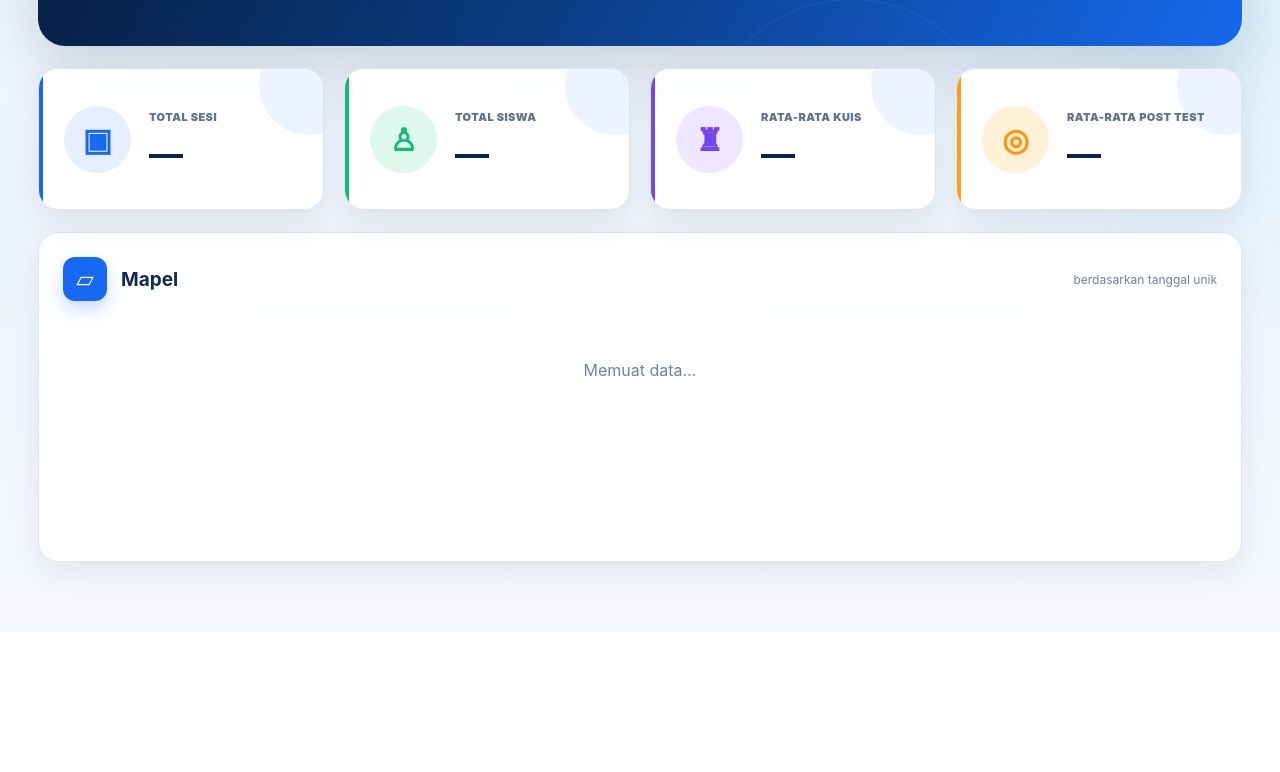
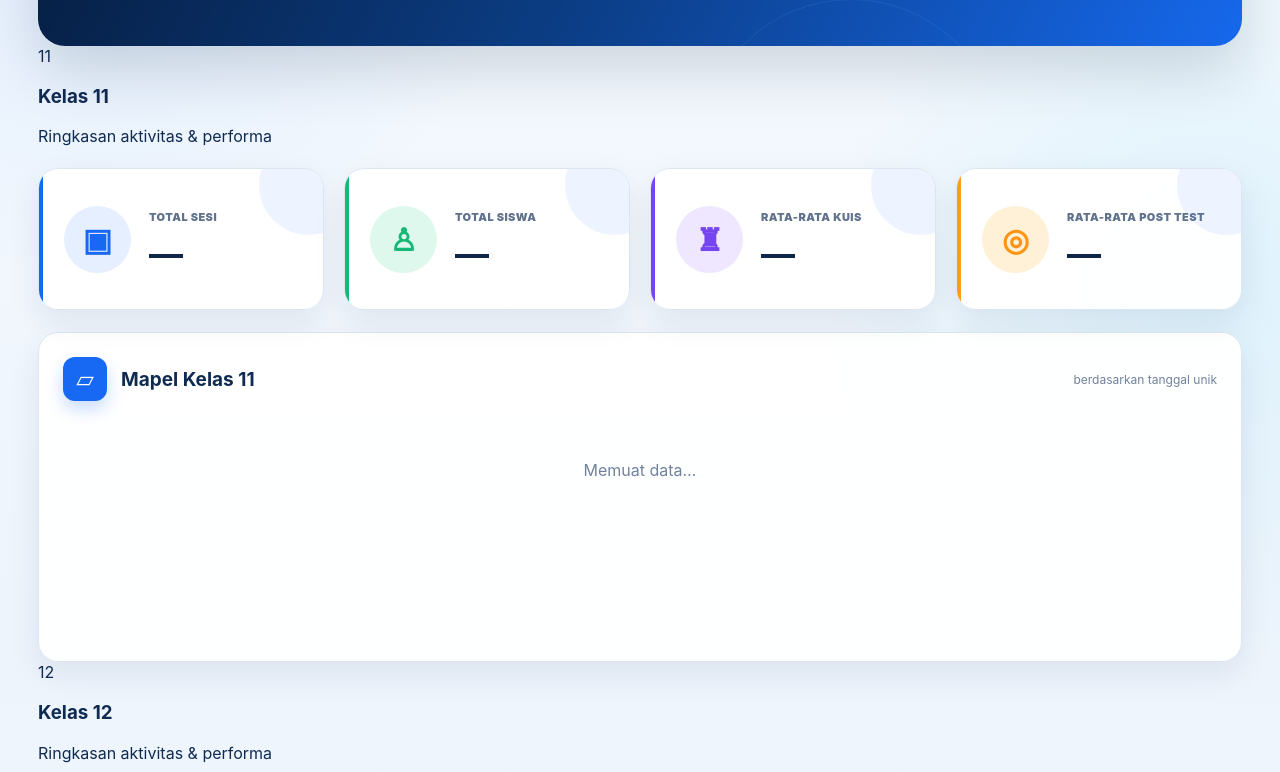
Before and after one commit to dekipermanarg-max/dashboard-klinik-pilihan, a plain HTML site: page index.html in a window 1280 px wide. Shown: the part 426-1198 px from the top of the page. Before the commit the page ends 1058 px from the top, so only its background shows below. Drawn offline with Linux system fonts and the light colour scheme.

Commit message:
Pisahkan Overview kelas 11 dan 12

```diff
--- a/index.html
+++ b/index.html
@@ -1,12 +1,14 @@
 <!doctype html>
 <html lang="id">
-<head><meta charset="utf-8"><meta name="viewport" content="width=device-width,initial-scale=1"><title>Klinik Mapel Pilihan — BAC Padang Tarandam</title><link rel="stylesheet" href="style.css?v=20260825-12"></head>
+<head><meta charset="utf-8"><meta name="viewport" content="width=device-width,initial-scale=1"><title>Klinik Mapel Pilihan — BAC Padang Tarandam</title><link rel="stylesheet" href="style.css?v=20260825-13"></head>
 <body>
 <header class="topbar"><div class="brand"><img class="brand-logo" src="logo-header-ba.png?v=20260825-2" alt="Brain Academy by Ruangguru"><div class="brand-copy"><h1>KLINIK MAPEL PILIHAN</h1><div class="subtitle">BAC PADANG - TARANDAM · 2026/2027</div></div></div><button class="ghost refresh-btn" id="refreshBtn">↻ <span>Refresh</span></button></header>
 <main class="wrap">
 <nav class="tabs"><button class="tab active" data-tab="overview"><span class="tab-icon">▦</span>Overview</button><button class="tab" data-tab="input"><span class="tab-icon">＋</span>Input Kelas</button><button class="tab" data-tab="rekap"><span class="tab-icon">▤</span>Rekap Data</button></nav>
-<section id="overview" class="page active"><div class="hero"><div><span class="pill">KLINIK MAPEL PILIHAN</span><h2>Pantau aktivitas dan performa siswa.</h2><p>Data dibaca dari Google Spreadsheet. Input baru akan diarahkan ke database Klinik Pilihan.</p></div><button class="primary hero-input" data-go="input">⊕ &nbsp;Input Kelas</button></div>
-<div class="cards"><article class="card kpi-blue"><div class="kpi-icon">▣</div><div><span>Total Sesi</span><strong id="kpiSessions">—</strong></div></article><article class="card kpi-green"><div class="kpi-icon">♙</div><div><span>Total Siswa</span><strong id="kpiStudents">—</strong></div></article><article class="card kpi-purple"><div class="kpi-icon">♜</div><div><span>Rata-rata Kuis</span><strong id="kpiQuiz">—</strong></div></article><article class="card kpi-orange"><div class="kpi-icon">◎</div><div><span>Rata-rata Post Test</span><strong id="kpiPost">—</strong></div></article></div>
-<div class="grid2 single-panel"><article class="panel chart-panel"><div class="panel-head"><div class="panel-title"><div class="panel-icon">▱</div><h3>Mapel</h3></div><span class="muted">berdasarkan tanggal unik</span></div><div id="subjectList" class="bars"><div class="empty">Memuat data…</div></div></article></div></section>
+<section id="overview" class="page active">
+<div class="hero"><div><span class="pill">KLINIK MAPEL PILIHAN</span><h2>Pantau aktivitas dan performa siswa.</h2><p>Data dibaca dari Google Spreadsheet. Input baru akan diarahkan ke database Klinik Pilihan.</p></div><button class="primary hero-input" data-go="input">⊕ &nbsp;Input Kelas</button></div>
+<section class="class-overview"><div class="class-title"><span class="class-badge">11</span><div><h3>Kelas 11</h3><span>Ringkasan aktivitas & performa</span></div></div><div class="cards"><article class="card kpi-blue"><div class="kpi-icon">▣</div><div><span>Total Sesi</span><strong id="kpi11Sessions">—</strong></div></article><article class="card kpi-green"><div class="kpi-icon">♙</div><div><span>Total Siswa</span><strong id="kpi11Students">—</strong></div></article><article class="card kpi-purple"><div class="kpi-icon">♜</div><div><span>Rata-rata Kuis</span><strong id="kpi11Quiz">—</strong></div></article><article class="card kpi-orange"><div class="kpi-icon">◎</div><div><span>Rata-rata Post Test</span><strong id="kpi11Post">—</strong></div></article></div><article class="panel chart-panel class-mapel"><div class="panel-head"><div class="panel-title"><div class="panel-icon">▱</div><h3>Mapel Kelas 11</h3></div><span class="muted">berdasarkan tanggal unik</span></div><div id="subjectList11" class="bars"><div class="empty">Memuat data…</div></div></article></section>
+<section class="class-overview"><div class="class-title"><span class="class-badge class12">12</span><div><h3>Kelas 12</h3><span>Ringkasan aktivitas & performa</span></div></div><div class="cards"><article class="card kpi-blue"><div class="kpi-icon">▣</div><div><span>Total Sesi</span><strong id="kpi12Sessions">—</strong></div></article><article class="card kpi-green"><div class="kpi-icon">♙</div><div><span>Total Siswa</span><strong id="kpi12Students">—</strong></div></article><article class="card kpi-purple"><div class="kpi-icon">♜</div><div><span>Rata-rata Kuis</span><strong id="kpi12Quiz">—</strong></div></article><article class="card kpi-orange"><div class="kpi-icon">◎</div><div><span>Rata-rata Post Test</span><strong id="kpi12Post">—</strong></div></article></div><article class="panel chart-panel class-mapel"><div class="panel-head"><div class="panel-title"><div class="panel-icon">▱</div><h3>Mapel Kelas 12</h3></div><span class="muted">berdasarkan tanggal unik</span></div><div id="subjectList12" class="bars"><div class="empty">Memuat data…</div></div></article></section>
+</section>
 <section id="input" class="page"><div class="section-head"><div><span class="pill">INPUT</span><h2>Input Kelas Mapel Pilihan</h2><p>Satu sesi dapat diisi untuk banyak siswa sekaligus.</p></div></div><form id="sessionForm" class="panel form-panel"><div class="form-grid"><label>Tanggal<input id="date" type="date" required></label><label>Kelas<select id="classSelect" required><option value="">Pilih kelas…</option><option value="11">Kelas 11</option><option value="12">Kelas 12</option></select></label><label>MT<select id="mtSelect" required><option value="">Memuat MT…</option></select></label><label>Mapel<select id="subjectSelect" required><option value="">Memuat mapel…</option></select></label></div><div class="students-head"><div><h3>Daftar Siswa</h3><p id="studentHint">Pilih kelas untuk menampilkan siswa.</p></div><button type="button" class="ghost small" id="selectAll">Pilih semua</button></div><div id="studentTable" class="student-table"><div class="empty">Belum ada siswa.</div></div><div class="actions"><span id="saveStatus" class="status"></span><button class="primary" type="submit">Simpan Data</button></div></form></section>
-<section id="rekap" class="page"><div class="section-head"><div><span class="pill">DATA</span><h2>Rekap Klinik Pilihan</h2><p>Gunakan filter untuk melihat data yang tersimpan.</p></div></div><div class="panel filters"><label>Tanggal<select id="filterDate"><option value="">Semua</option></select></label><label>Kelas<select id="filterClass"><option value="">Semua</option><option value="11">11</option><option value="12">12</option></select></label><label>Mapel<select id="filterSubject"><option value="">Semua</option></select></label><label>MT<select id="filterMt"><option value="">Semua</option></select></label><label>Nama Siswa<select id="filterStudent"><option value="">Semua</option></select></label></div><div class="panel table-wrap"><table><thead><tr><th>Tanggal</th><th>Kelas</th><th>Siswa</th><th>Mapel</th><th>MT</th><th>Kuis</th><th>Post Test</th></tr></thead><tbody id="dataBody"><tr><td colspan="7" class="empty">Memuat data…</td></tr></tbody></table></div></section></main><div id="toast" class="toast"></div><script src="app.js?v=20260825-12"></script></body></html>
+<section id="rekap" class="page"><div class="section-head"><div><span class="pill">DATA</span><h2>Rekap Klinik Pilihan</h2><p>Gunakan filter untuk melihat data yang tersimpan.</p></div></div><div class="panel filters"><label>Tanggal<select id="filterDate"><option value="">Semua</option></select></label><label>Kelas<select id="filterClass"><option value="">Semua</option><option value="11">11</option><option value="12">12</option></select></label><label>Mapel<select id="filterSubject"><option value="">Semua</option></select></label><label>MT<select id="filterMt"><option value="">Semua</option></select></label><label>Nama Siswa<select id="filterStudent"><option value="">Semua</option></select></label></div><div class="panel table-wrap"><table><thead><tr><th>Tanggal</th><th>Kelas</th><th>Siswa</th><th>Mapel</th><th>MT</th><th>Kuis</th><th>Post Test</th></tr></thead><tbody id="dataBody"><tr><td colspan="7" class="empty">Memuat data…</td></tr></tbody></table></div></section></main><div id="toast" class="toast"></div><script src="app.js?v=20260825-13"></script></body></html>
```
